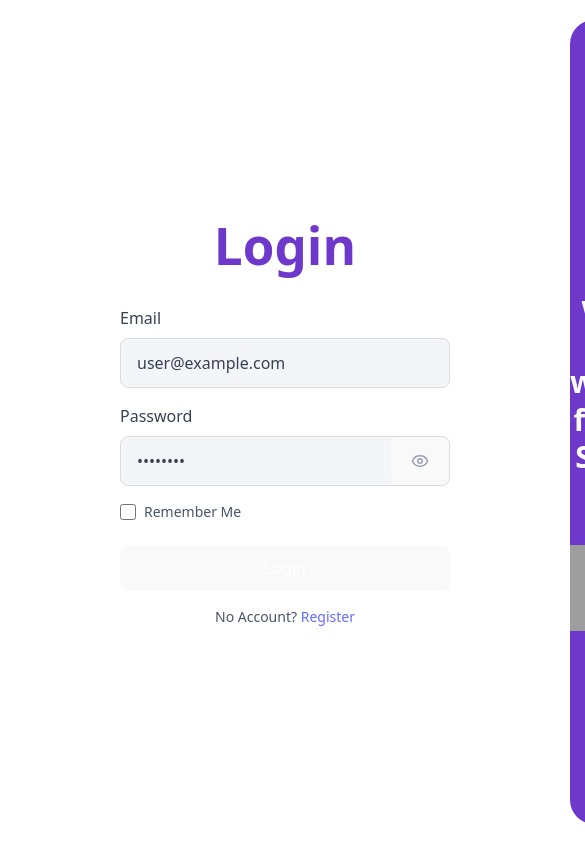
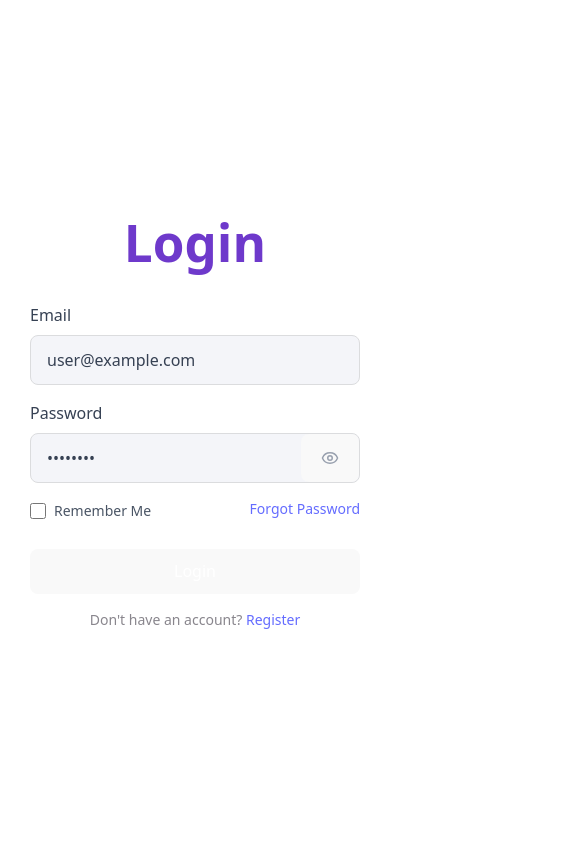
Before and after one commit to ozaenzenzen/reactjs_dashboard_sample_project, a React (Vite) app: page / in a window 390 px wide. Shown: the top 844 px of the page, 585 px wide, since content can reach past the window. Built offline with nearby package versions, Linux system fonts and the light colour scheme; grey boxes are pictures that could not be loaded.

Commit message:
update: ui responsive

```diff
--- a/src/routes/login/LoginPage.tsx
+++ b/src/routes/login/LoginPage.tsx
@@ -39,7 +39,7 @@ function LoginPage() {
       {/* <div className="h-screen w-full bg-white shadow-md grid grid-cols-2 overflow-hidden"> */}
       <div className="h-screen bg-white shadow-md flex flex-row overflow-hidden">
         {/* {Left Section} */}
-        <div className="p-[120px] flex flex-col justify-center">
+        <div className="mx-auto max-w-md h-full flex flex-col justify-center items-center">
           <h1 className="text-2xl font-bold mb-8 text-[#6E39CB]">Login</h1>
 
           <Form
@@ -90,16 +90,25 @@ function LoginPage() {
             </div>
 
             {/* Checkbox */}
+            <div className="justify-between flex flex-row mb-[26px]">
+              {/* Checkbox remember me */}
               <div className="flex items-center justify-right">
                 <label className="flex items-center"></label>
                 <input
                   type="checkbox"
                   name="remember"
-                className="w-4 h-4 text-blue-600 border-gray-300 rounded focus:ring-blue-50"
+                  className="w-4 h-4 accent-[#6E39CB] text-[#6E39CB] checked:bg-[#6E39CB] checked:border-[#6E39CB] border-gray-300 rounded focus:ring-[#6E39CB]"
                 />
                 <span className="ml-2 text-sm text-gray-600">Remember Me</span>
               </div>
               <div className="mb-6"></div>
+              {/* Forgot password */}
+              <div>
+                <h2 className="text-sm text-[#6E39CB]">
+                  <a href="#">Forgot Password</a>
+                </h2>
+              </div>
+            </div>
 
             {/* Button */}
             <button
@@ -112,8 +121,8 @@ function LoginPage() {
 
           {error && <p className="text-red-600 mt-4 text-sm">{error}</p>}
 
-          <p className="text-sm text-gray-600 mt-4">
-            No Account?{" "}
+          <p className="text-sm text-[#89868D] mt-4">
+            Don't have an account?{" "}
             <Link
               to="/register"
               className="text-[#6E39CB] font-medium hover:underline"
@@ -124,7 +133,8 @@ function LoginPage() {
         </div>
 
         {/* Right Section */}
-        <div className="w-full rounded-3xl bg-[#6E39CB] text-white flex flex-col justify-center items-center my-5 mr-5 text-center">
+        <div className="hidden lg:flex flex-col lg:w-3/5 rounded-3xl bg-[#6E39CB] text-white justify-center items-center my-5 mr-5 text-center">
+          {/* <div className="items-center hidden w-full h-full lg:w-1/2 bg-brand-950 dark:bg-white/5 lg:grid"> */}
           <h3 className="text-3xl font-bold leading-tight mb-8">
             Very good works are
             <br />
--- a/src/routes/register/RegisterPage.tsx
+++ b/src/routes/register/RegisterPage.tsx
@@ -19,7 +19,7 @@ export default function RegisterPage() {
     <div className="">
       <div className="h-screen bg-white rounded-3xl shadow-md flex flex-row overflow-hidden">
         {/* Left Section */}
-        <div className="p-[120px] flex flex-col justify-center">
+        <div className="mx-auto max-w-md h-full flex flex-col justify-center">
           <h1 className="text-2xl font-bold mb-8 text-[#6E39CB]">Register</h1>
 
           <div className="w-[330px]">
@@ -110,7 +110,7 @@ export default function RegisterPage() {
         </div>
 
         {/* Right Section */}
-        <div className="w-full rounded-3xl bg-[#6E39CB] text-white flex flex-col justify-center items-center my-5 mr-5 text-center">
+        <div className="hidden lg:flex flex-col lg:w-3/5 rounded-3xl bg-[#6E39CB] text-white justify-center items-center my-5 mr-5 text-center">
           <h3 className="text-3xl font-bold leading-tight mb-8">
             Very good works are
             <br />
```
Lines whose indentation alone changed are shown as unchanged.
